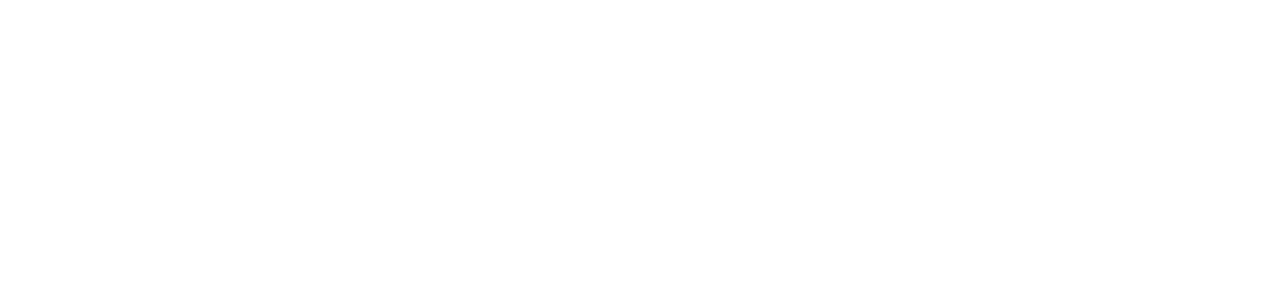
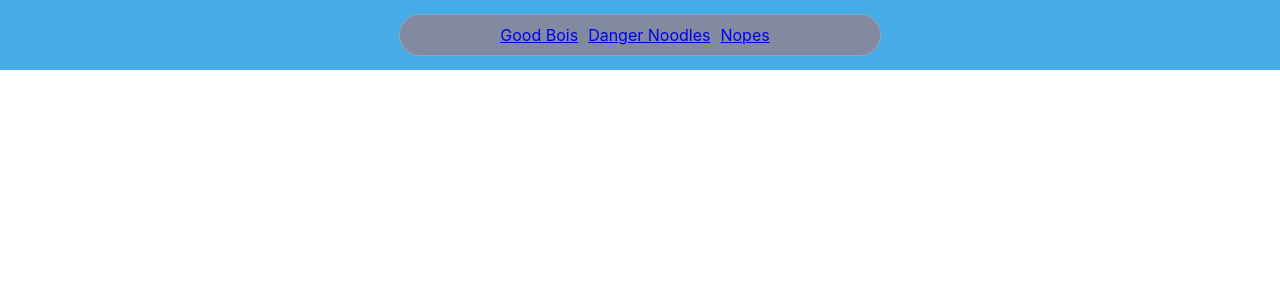
Before and after one commit to G3o-R/ani-gram, a React (Create React App) app: page / in a window 1280 px wide. Shown: the top 300 px of the page. Built offline with nearby package versions, Linux system fonts and the light colour scheme; data requests are answered from the project's data file.

Commit message:
made get request

```diff
--- /dev/null
+++ b/db.json
@@ -0,0 +1,95 @@
+{
+  "animals":[
+      {
+          "name":"Whinnie the pooh",
+          "image":"https://writeortakeanap.files.wordpress.com/2018/08/pooh-bear.jpg",
+          "description":"An apex predator",
+          "class":"bear",
+          "id": 1
+      },
+      {
+          "name":"Derp Noodle",
+          "image":"https://media.npr.org/assets/img/2015/03/19/viper-6686abfdcf156559aeb350dbe8beb10de54ead12-s1100-c50.jpg",
+          "description":"It sees all",
+          "class":"snek",
+          "id": 2
+      },
+      {
+          "name":"Cute Nope",
+          "image":"https://bird-x.com/wp-content/uploads/spider-closeup.jpg",
+          "description":"Can steal your girl",
+          "class":"nope",
+          "id": 3
+      },
+      {
+          "name":"Baby Snow Bear",
+          "image":"https://media-cldnry.s-nbcnews.com/image/upload/streams/2014/February/140225/2D11741327-105187-lisa-granshawAAEA3BA7-DBD0-2809-3D75-A303123C3B8F.jpg",
+          "description":"Not a marshmellow",
+          "class":"bear",
+          "id": 4
+      },
+      {
+          "name":"Water Noodle",
+          "image":"https://th-thumbnailer.cdn-si-edu.com/QsYOcBjhQbIjXBQdrw2QH_hcpuc=/1000x750/filters:no_upscale():focal(990x769:991x770)/https://tf-cmsv2-smithsonianmag-media.s3.amazonaws.com/filer/54/45/5445b3e4-8c1e-45b6-9d07-ce4286b5b4d3/image-1_web.jpg",
+          "description":"Why God why?",
+          "class":"snek",
+          "id": 5
+      },
+      {
+          "name":"Nope nope nope nope...",
+          "image":"https://i.insider.com/5d09cae21568f2194e0c4743?width=700",
+          "description":"Again... why God why!?",
+          "class":"nope",
+          "id": 6
+      },
+      {
+          "name":"Baby Noodle",
+          "image":"https://www.nhm.ac.uk/content/dam/nhmwww/discover/snake-vision/snake-vision-full-width.jpg",
+          "description":"Awww",
+          "class":"snek",
+          "id": 7
+      },
+      {
+          "name":"Ninja Bear",
+          "image":"https://images.unsplash.com/photo-1566487097168-e91a4f38bee2?ixlib=rb-4.0.3&ixid=MnwxMjA3fDB8MHxzZWFyY2h8NXx8cGFuZGElMjBiZWFyfGVufDB8fDB8fA%3D%3D&w=1000&q=80",
+          "description":"The Dragon Warrior",
+          "class":"bear",
+          "id": 8
+      },
+      {
+          "name":"Tasty Noodles",
+          "image":"https://theplantbasedschool.com/wp-content/uploads/2022/05/Rigatoni-arrabbiata-new-3.jpg",
+          "description":"Yum",
+          "class":"snek",
+          "id": 9
+      },
+      {
+          "name":"Teddy",
+          "image":"https://people.com/thmb/Qo9UdBJorpI5rlv7s621GfGDj2Q=/1500x0/filters:no_upscale():max_bytes(150000):strip_icc():focal(399x0:401x2)/ted-movie-01-800-0f6654196fd74b58a8687a2ca3501669.jpg",
+          "description":"Just a teddy bear",
+          "class":"bear",
+          "id": 10
+      },
+      {
+          "name":"Avenger Nope",
+          "image":"https://cdn.branchcms.com/Yj0Dao1bVx-1285/images/blogs/black-widow-spider-in-garden.jpg",
+          "description":"Doesn't actually have fall damage",
+          "class":"nope",
+          "id": 11
+      },
+      {
+          "name":"Dragon Noodle",
+          "image":"https://www.psychologicalscience.org/redesign/wp-content/uploads/2011/01/PAFF_103017_snake-1024x585.jpg",
+          "description":"Can certainly breathe fire",
+          "class":"snek",
+          "id": 12
+      },
+      {
+          "name":"N0P3",
+          "image":"https://buyourobot.b-cdn.net/wp-content/uploads/edd/2015/04/00202_spider_soldier_thumb.jpg",
+          "description":"Awaiting downfall of humans",
+          "class":"nope",
+          "id": 13
+      }
+  ]
+}
--- a/package.json
+++ b/package.json
@@ -6,8 +6,10 @@
     "@testing-library/jest-dom": "^5.16.5",
     "@testing-library/react": "^13.4.0",
     "@testing-library/user-event": "^13.5.0",
+    "json-server": "^0.17.1",
     "react": "^18.2.0",
     "react-dom": "^18.2.0",
+    "react-router-dom": "^6.8.0",
     "react-scripts": "5.0.1",
     "sass": "^1.57.1",
     "web-vitals": "^2.1.4"
--- a/src/components/App.js
+++ b/src/components/App.js
@@ -1,5 +1,9 @@
 import '../styles/App.scss'
 import Header from "./Header"
+import Home from "./Home"
+import { useEffect, useState } from 'react';
+import { Route, Switch } from "react-router-dom";
+
 /*
 create an instagram for animals
 have a nav bar labeled "good bois" "danger noodles" "nopes"
@@ -8,10 +12,31 @@ using map make a function that creates cards for each object with a photo, name,
 */
 
 function App() {
+  const [animals, setAnimals] = useState(null)
+  useEffect(()=>{
+    fetch("  http://localhost:3000/animals")
+    .then(res=>res.json())
+    .then(animalData => setAnimals(animalData))
+  },[])
+  // console.log(animals)
   return (
     <div className="App">
       <Header />
-      {/* Content */}
+      <Home animalData = {animals}/>
+      {/* <Switch>
+        <Route path="/">
+          <Home />
+          <Switch>
+        <Route path="/dangerHuggers">
+          <DangerHuggers />
+        </Route>
+        <Route path="/dangerNoodles">
+          <DangerNoodles />
+        </Route>
+        <Route path="/nopes">
+          <Nopes />
+        </Route>
+      </Switch> */}
     </div>
   );
 }
--- a/src/components/Header.js
+++ b/src/components/Header.js
@@ -1,10 +1,23 @@
+import "../styles/Header.scss"
+import { NavLink } from "react-router-dom"
 
-
-function Header(){
+function Header({effect}){
     return(
-        <div>
-
-        </div>
+        <header className={`menu-header-content ${effect}`}>
+            <div className="navBar">
+            <div className="navLinks">
+                <NavLink to="/goodBois" className="link" style={{marginRight: "10px"}}>
+                    Good Bois
+                </NavLink>
+                <NavLink to="/sneks" className="link" style={{marginRight: "10px"}}>
+                    Danger Noodles
+                </NavLink>
+                <NavLink to="/nopes" className="link" style={{marginRight: "10px"}}>
+                    Nopes
+                </NavLink>
+            </div>
+            </div>
+        </header>
     )
 }
 export default Header
--- /dev/null
+++ b/src/components/Home.js
@@ -0,0 +1,10 @@
+function Home({animalData}){
+    console.log(animalData)
+    return(
+        <div>
+
+        </div>
+    )
+}
+
+export default Home
--- a/src/index.js
+++ b/src/index.js
@@ -1,11 +1,12 @@
 import React from 'react';
 import ReactDOM from 'react-dom/client';
+import { BrowserRouter as Router } from "react-router-dom";
 import './styles/index.scss';
 import App from './components/App';
 
 const root = ReactDOM.createRoot(document.getElementById('root'));
 root.render(
-  <React.StrictMode>
+  <Router>
     <App />
-  </React.StrictMode>
+  </Router>
 );
--- /dev/null
+++ b/src/styles/Header.scss
@@ -0,0 +1,20 @@
+.navBar{
+    display: flex;
+    justify-content: center;
+    left: 0;
+    position: fixed;
+    width: 100%;
+    background-color: rgb(70, 172, 231);
+    height: 70px;
+    align-items: center;
+    .navLinks{
+        width: 30rem;
+        display: flex;
+        justify-content: center;
+        align-items: center;
+        border: 1px solid hsla(0,0%,100%,.2);
+        background-color: rgb(129, 138, 161);
+        border-radius: 50px 50px 50px 50px;
+        height:40px;
+    }
+}
```
Also changed, not shown: 1 other file (tests, documents, lock files or other folders).
